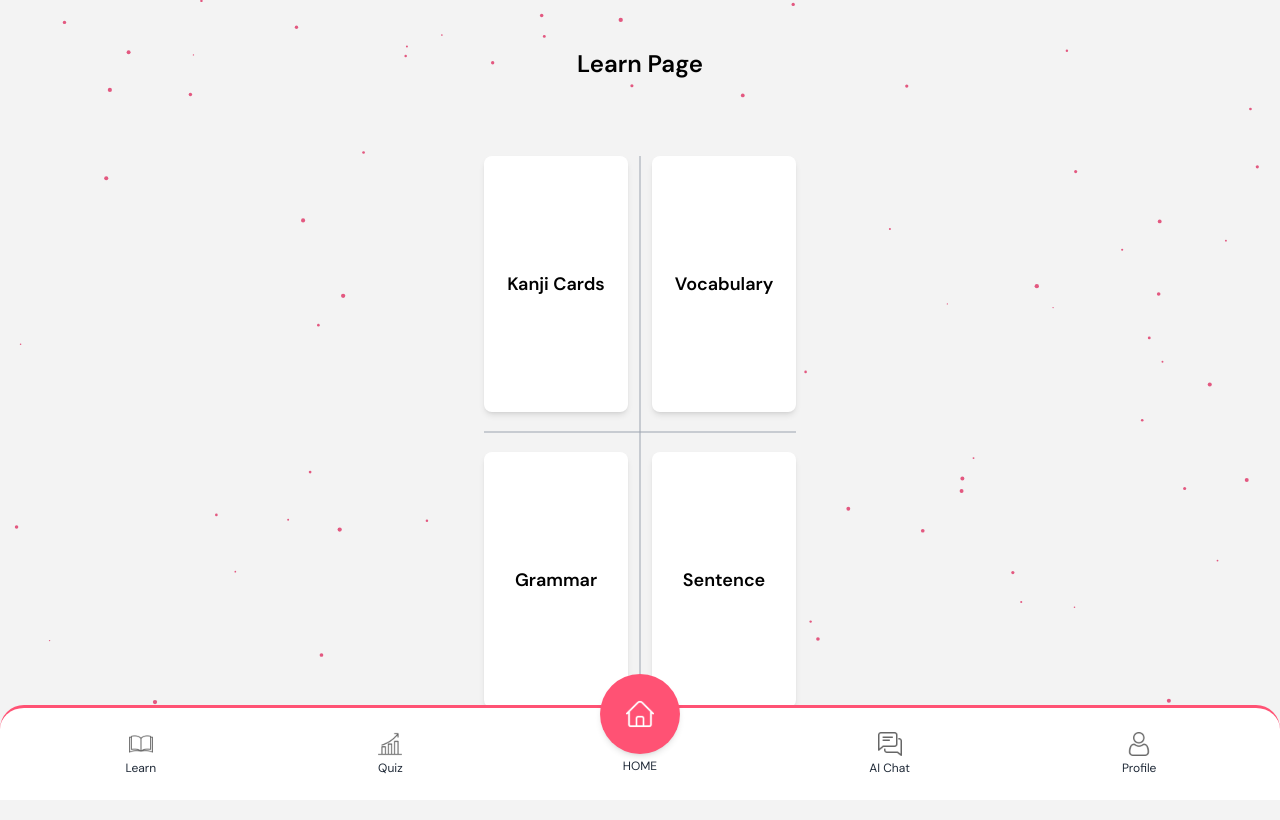
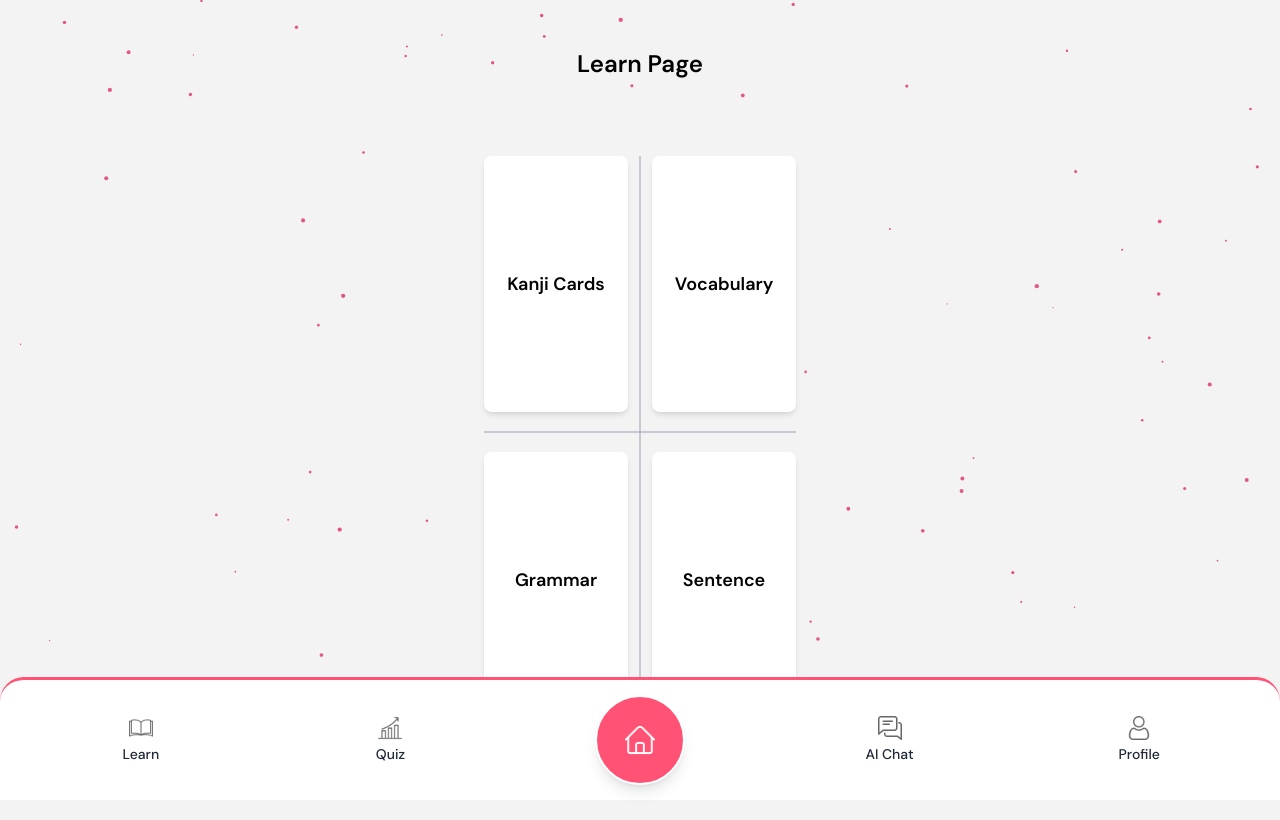
Before and after one commit to kahitoz-infra/kahitoz-japanese-app, a Next.js app: page /Learn in a window 1280 px wide. Built offline with nearby package versions, Linux system fonts and the light colour scheme.

Commit message:
Updated the Navbar

```diff
--- a/app/common_components/Navbar.js
+++ b/app/common_components/Navbar.js
@@ -21,8 +21,7 @@ export default function Navbar() {
   const centerButton = {
     lightIcon: "/icons/home.svg",
     darkIcon: "/icons/home.svg",
-        label: "HOME",
-        path: "/Dashboardv2"
+    path: "/Dashboardv2",
   };
 
   const navItems = [items[0], items[1], centerButton, items[2], items[3]];
@@ -30,15 +29,13 @@ export default function Navbar() {
   if (!mounted) return null;
 
   return (
-        <nav className="w-full fixed inset-x-0 bottom-0 bg-[#FFFFFF] dark:bg-[#353839] border-t-[3px] border-[#FF5274] dark:border-[#F66538] z-50 rounded-t-3xl">
-            <ul className="relative flex justify-between items-center px-4 py-6 rounded-t-[20px]">
+    <nav className="w-full fixed bottom-0 inset-x-0 bg-white dark:bg-[#353839] border-t-[3px] border-[#FF5274] dark:border-[#F66538] z-50 rounded-t-3xl">
+      <ul className="relative flex justify-between items-center h-[96px] sm:h-[104px] md:h-[110px] lg:h-[120px] px-4 rounded-t-[20px]">
         {navItems.map((item, index) => {
           const isCenter = index === 2;
 
           const handleClick = () => {
-                        if (item.path) {
-                            router.push(item.path);
-                        }
+            if (item.path) router.push(item.path);
           };
 
           return (
@@ -48,24 +45,29 @@ export default function Navbar() {
               className="flex flex-col items-center justify-center w-full relative cursor-pointer"
             >
               {isCenter ? (
-                                <div className="flex flex-col items-center absolute -top-20 left-1/2 transform -translate-x-1/2 z-20">
-                                    <div className="bg-[#FF5274] dark:bg-[#F66538] rounded-full w-20 h-20 flex items-center justify-center shadow-md">
+             <div className="flex flex-col items-center justify-center absolute -top-[40px] sm:-top-[44px] md:-top-[45px] left-1/2 -translate-x-1/2 z-10">
+            <div className="bg-[#FF5274] dark:bg-[#F66538] rounded-full
+            w-16 h-16 sm:w-20 sm:h-20 md:w-[90px] md:h-[90px]
+            flex items-center justify-center shadow-lg border-2 border-white dark:border-[#353839]">
+
                     <Image
                       src={item.lightIcon}
-                                            alt={`${item.label} Light`}
-                                            width={28}
-                                            height={28}
+                      alt="Home Light"
+                      width={30}
+                      height={30}
                       className="block dark:hidden object-contain"
                     />
                     <Image
                       src={item.darkIcon}
-                                            alt={`${item.label} Dark`}
-                                            width={28}
-                                            height={28}
+                      alt="Home Dark"
+                      width={30}
+                      height={30}
                       className="hidden dark:block object-contain"
                     />
                   </div>
-                                    <p className="text-xs mt-1 text-gray-800 dark:text-white">{item.label}</p>
+                  <p className="text-xs sm:text-sm md:text-base mt-1 text-gray-800 dark:text-white font-semibold">
+                    {item.label}
+                  </p>
                 </div>
               ) : (
                 <>
@@ -83,7 +85,9 @@ export default function Navbar() {
                     height={24}
                     className="hidden dark:block object-contain"
                   />
-                                    <p className="text-xs mt-1 text-gray-800 dark:text-white">{item.label}</p>
+                  <p className="text-[10px] sm:text-xs md:text-sm mt-1 text-gray-800 dark:text-white font-medium">
+                    {item.label}
+                  </p>
                 </>
               )}
             </li>
```
Lines whose indentation alone changed are shown as unchanged.
